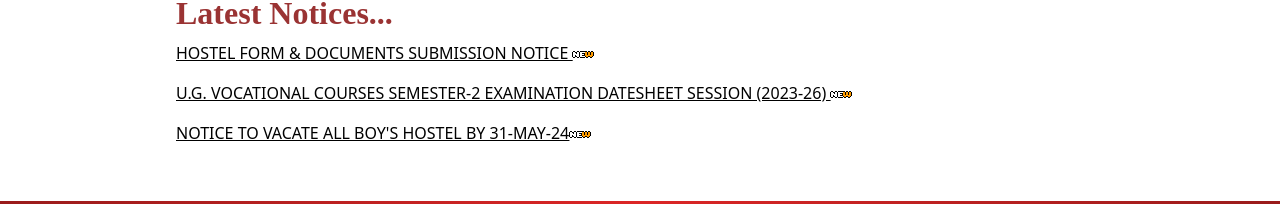
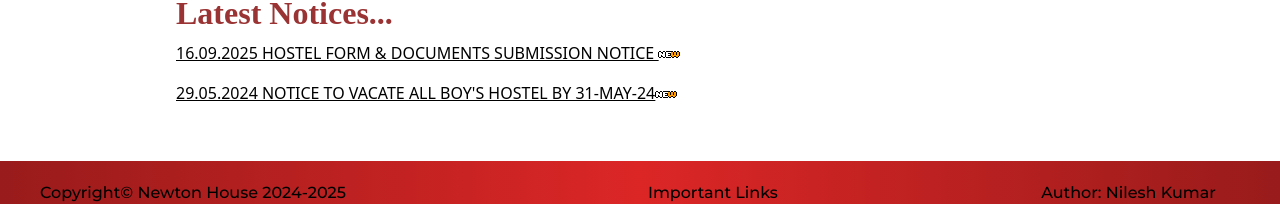
Before and after one commit to NewtonHouseHostel/NewtonHouse_WebNilesh, a React (Vite) app: page /Notice in a window 1280 px wide. Shown: the part 238-442 px from the top of the page. Built offline with nearby package versions, Linux system fonts and the light colour scheme; a web font is replaced by a local one.

Commit message:
Update Notice.jsx

```diff
--- a/src/components/Notice.jsx
+++ b/src/components/Notice.jsx
@@ -1,4 +1,4 @@
-import notice1 from '../assets/Notice/notice1.jpg'
+
 import notice2 from '../assets/Notice/notice2.jpg'
 import notice3 from '../assets/Notice/notice3.jpg'
 import newgif from '../assets/new.webp'
@@ -14,25 +14,17 @@ export default function Notice() {
             <a href={notice3} >
               {" "}
               <h4>
-                HOSTEL FORM & DOCUMENTS SUBMISSION NOTICE <img src={newgif} alt="" srcset="" className='inline-block'/>
+                16.09.2025 HOSTEL FORM & DOCUMENTS SUBMISSION NOTICE <img src={newgif} alt="" srcset="" className='inline-block'/>
               </h4>
             </a>
           </div>
-          <div className="underline">
-            <a href={notice1} >
-              {" "}
-              <h4>
-                U.G. VOCATIONAL COURSES SEMESTER-2 EXAMINATION DATESHEET SESSION
-                (2023-26) <img src={newgif} alt="" srcset="" className='inline-block'/>
-              </h4>
-            </a>
-          </div>
+
 
           <div class="notice underline">
             <a href={notice2}>
               {" "}
               <h4>
-                NOTICE TO VACATE ALL BOY'S HOSTEL BY 31-MAY-24
+                29.05.2024 NOTICE TO VACATE ALL BOY'S HOSTEL BY 31-MAY-24
                 <img src={newgif} alt="" srcset="" className='inline-block' />
               </h4>
             </a>
```
